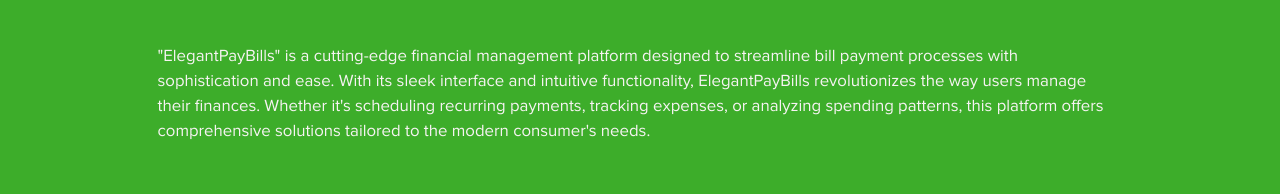
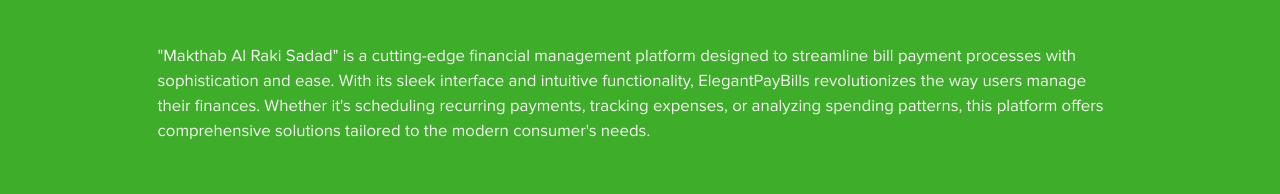
Before and after one commit to BINU242/makthabalrakisadad, a plain HTML site: page about-us.html in a window 1280 px wide. Shown: the part 242-436 px from the top of the page. Drawn offline with Linux system fonts and the light colour scheme; a web font is replaced by a local one.

Commit message:
Update about-us.html
Update about name

```diff
--- a/about-us.html
+++ b/about-us.html
@@ -76,7 +76,7 @@
                         <h1 class="page-title">About Us</h1>
                         <div class="sec">
 
-"ElegantPayBills" is a cutting-edge financial management platform designed to streamline bill payment processes with sophistication and ease. With its sleek interface and intuitive functionality, ElegantPayBills revolutionizes the way users manage their finances. Whether it's scheduling recurring payments, tracking expenses, or analyzing spending patterns, this platform offers comprehensive solutions tailored to the modern consumer's needs.</p>
+"Makthab Al Raki Sadad" is a cutting-edge financial management platform designed to streamline bill payment processes with sophistication and ease. With its sleek interface and intuitive functionality, ElegantPayBills revolutionizes the way users manage their finances. Whether it's scheduling recurring payments, tracking expenses, or analyzing spending patterns, this platform offers comprehensive solutions tailored to the modern consumer's needs.</p>
                         </div>
                         <div class="sec">
                             <h2 class="page-subtitle">Our Investors</h2>
```
